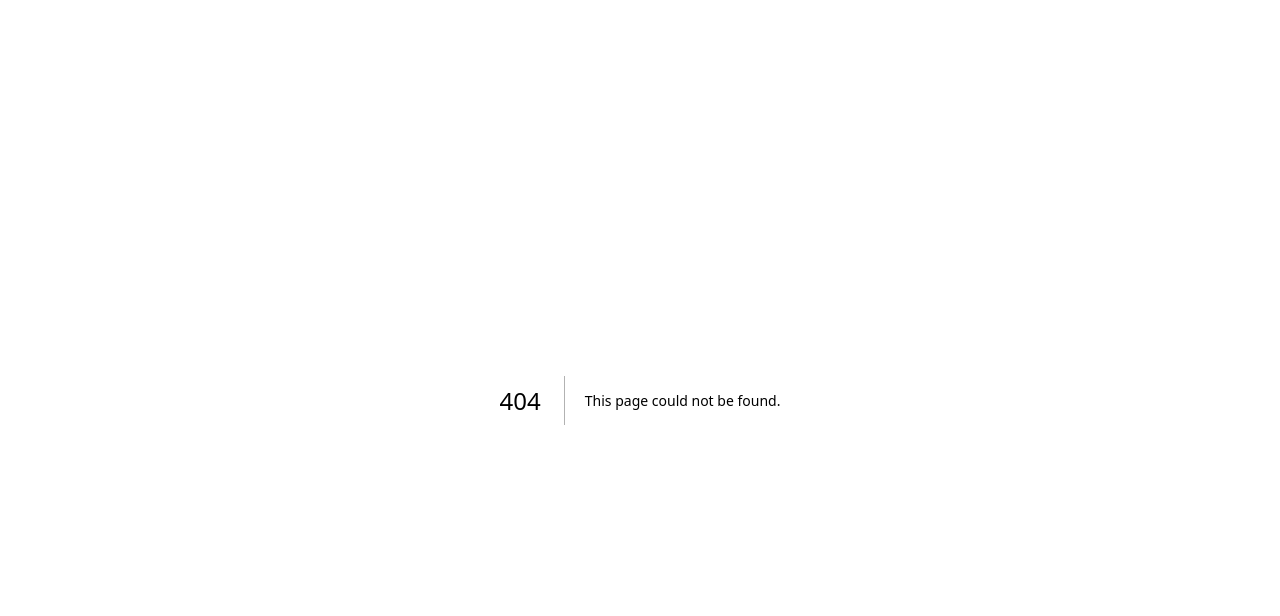
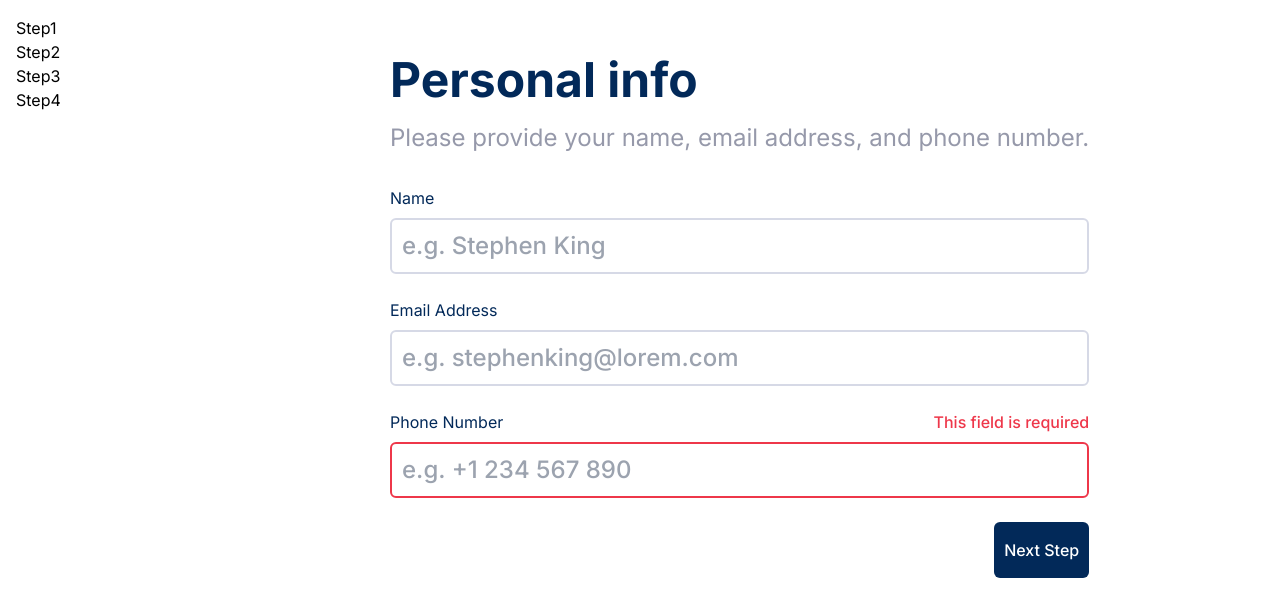
Before and after one commit to talgat-ruby/team5-hackathon1, a Next.js app: page /step1 in a window 1280 px wide. Before the commit this address had no page. Shown: the top 616 px of the page. Built offline with nearby package versions, Linux system fonts and the light colour scheme.

Commit message:
Step 1. Layout Done, Error state Done

```diff
--- a/app/globals.css
+++ b/app/globals.css
@@ -2,32 +2,9 @@
 @tailwind components;
 @tailwind utilities;
 
-:root {
-  --foreground-rgb: 0, 0, 0;
-  --background-start-rgb: 214, 219, 220;
-  --background-end-rgb: 255, 255, 255;
-}
 
-@media (prefers-color-scheme: dark) {
-  :root {
-    --foreground-rgb: 255, 255, 255;
-    --background-start-rgb: 0, 0, 0;
-    --background-end-rgb: 0, 0, 0;
-  }
-}
+
 
 body {
-  color: rgb(var(--foreground-rgb));
-  background: linear-gradient(
-      to bottom,
-      transparent,
-      rgb(var(--background-end-rgb))
-    )
-    rgb(var(--background-start-rgb));
+
 }
-
-@layer utilities {
-  .text-balance {
-    text-wrap: balance;
-  }
-}
--- a/app/layout.tsx
+++ b/app/layout.tsx
@@ -16,7 +16,33 @@ export default function RootLayout({
 }>) {
   return (
     <html lang="en">
-      <body className={inter.className}>{children}</body>
+      <body className={'flex m-4'.concat(' ', inter.className)}>
+          <aside className='w-[274px] mr-[100px]'>
+              <ul>
+                <li>
+                  <div>
+                    Step1
+                  </div>
+                </li>
+                <li>
+                  <div>
+                    Step2
+                  </div>
+                </li>
+                <li>
+                  <div>
+                    Step3
+                  </div>
+                </li>
+                <li>
+                  <div>
+                    Step4
+                  </div>
+                </li>
+              </ul>
+          </aside>
+          {children}
+      </body>
     </html>
   );
 }
--- /dev/null
+++ b/app/step1/page.tsx
@@ -0,0 +1,67 @@
+export default function Page() {
+    const error = true;
+    return (
+           <section className='flex flex-col gap-y-8 mt-10'>
+               <hgroup className='flex flex-col gap-y-3'>
+                   <h3 className='text-denim text-5xl font-bold pb-1.5'>
+                       Personal info
+                   </h3>
+                   <p className='text-figmaGray text-2xl font-normal'>
+                       Please provide your name, email address, and phone number.
+                   </p>
+               </hgroup>
+               <form className='flex flex-col gap-y-6'>
+                   <div className='flex flex-col gap-y-2'>
+                       <label
+                            className='text-denim'
+                            htmlFor='name'
+                       >
+                           Name
+                       </label>
+                       <input
+                            name='name'
+                            type='text'
+                            placeholder='e.g. Stephen King'
+                            className='border-borderColor p-2.5 text-denim font-medium border-2 rounded-md text-2xl'
+                       />
+                   </div>
+                   <div className='flex flex-col gap-y-2'>
+                       <label
+                            className='text-denim'
+                            htmlFor='email'
+                       >
+                           Email Address
+                       </label>
+                       <input
+                            name='email'
+                            type='text'
+                            placeholder='e.g. stephenking@lorem.com'
+                            className='border-borderColor p-2.5 text-denim font-medium border-2 rounded-md text-2xl'
+                       />
+                   </div>
+                   <div className='flex flex-col gap-y-2'>
+                       <label
+                            className='text-denim flex justify-between'
+                            htmlFor='phone'
+                       >
+                           Phone Number
+                           <span className='text-redErrors font-medium'>
+                               This field is required
+                           </span>
+                       </label>
+                       <input
+                            name='phone'
+                            type='text'
+                            placeholder='e.g. +1 234 567 890'
+                            className={'p-2.5 text-denim font-medium border-2 rounded-md text-2xl'.concat(' ', error ? 'border-redErrors ' : 'border-borderColor ')}
+                       />
+                   </div>
+                   <div className='flex flex-row-reverse'>
+                       <button className='bg-denim text-white border-none outline-none cursor-pointer font-medium px-2.5 py-4 rounded-md hover:bg-lightDenim ease-out duration-300'>
+                           Next Step
+                       </button>
+                   </div>
+               </form>
+           </section>
+    )
+}
--- a/tailwind.config.ts
+++ b/tailwind.config.ts
@@ -13,6 +13,13 @@ const config: Config = {
         "gradient-conic":
           "conic-gradient(from 180deg at 50% 50%, var(--tw-gradient-stops))",
       },
+      colors: {
+        'denim': '#022959',
+        'lightDenim': '#164A8A',
+        'figmaGray': '#9699AA',
+        'borderColor': '#D6D9E6',
+        'redErrors': '#EE374A'
+      }
     },
   },
   plugins: [],
```
